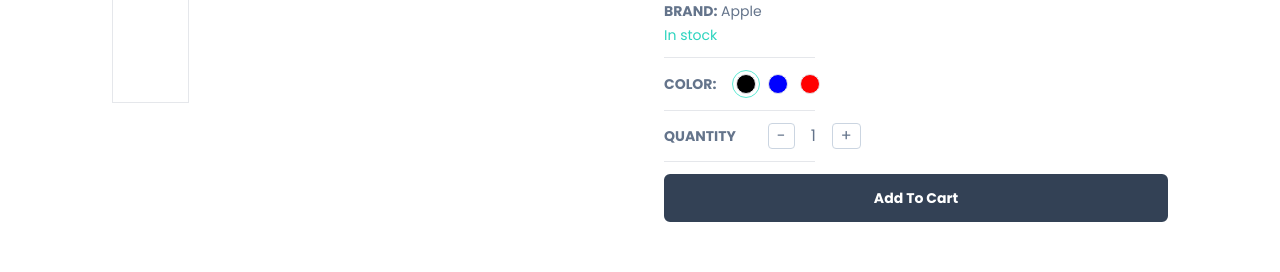
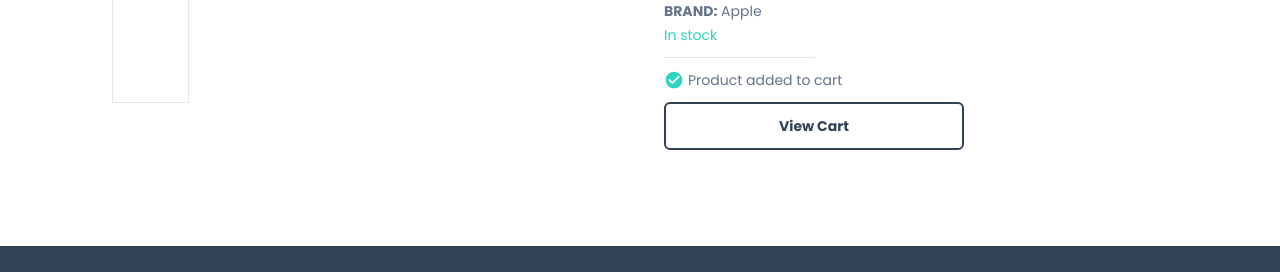
Before and after one commit to iJoyRide/Ecommerce, a Next.js app: page /product/1 in a window 1280 px wide. Both pictures are taken after a click on the button "Add To Cart". Shown: the part 494-766 px from the top of the page. Built offline with nearby package versions, Linux system fonts and the light colour scheme; grey boxes are pictures that could not be loaded; a web font is replaced by a local one.

Commit message:
add cart view cart

```diff
--- a/app/product/[productId]/ProductDetails.tsx
+++ b/app/product/[productId]/ProductDetails.tsx
@@ -6,7 +6,9 @@
 import SetQuantity from "@/app/components/products/SetQuantity";
 import { useCart } from "@/hooks/useCarts";
 import { Rating } from "@mui/material";
-import { useCallback, useState } from "react";
+import { useRouter } from "next/navigation";
+import { useCallback, useEffect, useState } from "react";
+import { MdCheckCircle } from "react-icons/md";
 
 interface ProductDetailsProps{
     product: any
@@ -36,7 +38,8 @@
 
 const ProductDetails:React.FC<ProductDetailsProps> =
 ({product}) => {
-    const {handleAddProductToCart,cartProducts} = useCart()
+    const {handleAddProductToCart,cartProducts} = useCart();
+    const [isProductInCart, setIsProductInCart] =useState(false);
     const [cartProduct, setCartProduct] = useState<CartProductType>({
         id: product.id,
         name: product.name,
@@ -49,7 +52,20 @@
 
     });
 
+    const router = useRouter()
+
     console.log(cartProducts);
+
+    useEffect(() => {
+        setIsProductInCart(false)
+
+        if(cartProducts){
+            const existingIndex = cartProducts.findIndex((item) => item.id == product.id);
+            if(existingIndex >= -1){
+                setIsProductInCart(true);
+            }
+        }
+    }, [cartProducts])
 
     const productRating =
         product.reviews.reduce((acc: number, item: any) =>
@@ -114,6 +130,21 @@
             <div className={product.inStock ? "text-teal-400" : "text-rose-400"}>
                 {product.inStock ? "In stock" : "Out of stock"}</div>
             <Horizontal/>
+            {isProductInCart ? (
+            <>
+            <p className=" mb-2 text-slate-500 flex items-center gap-1">
+                <MdCheckCircle className="text-teal-400" size={20}/>
+                <span>Product added to cart</span>
+            </p>
+            <div className="max-w-[300px]">
+                <Button label="View Cart" outline onClick={() => {
+                    router.push("/cart");
+                }}/>
+            </div>
+            </>
+            ) : (
+
+            <>
             <SetColor
             cartProduct={cartProduct}
             images={product.images}
@@ -132,9 +163,10 @@
                 onClick={() => handleAddProductToCart(cartProduct)}
                 />
             </div>
+            </>)}
 
-        </div>
+            </div>
         </div>;
-};
+    };
 
 export default ProductDetails;
```
